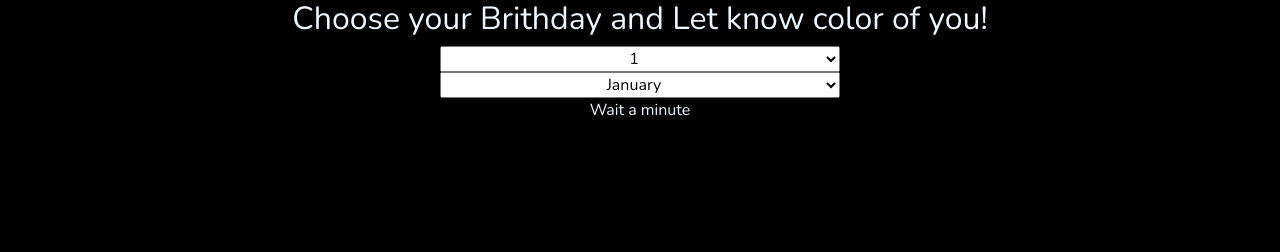
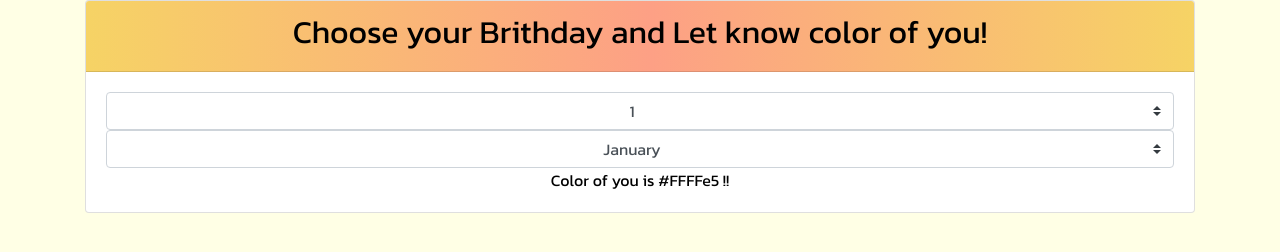
Before and after one commit to Pavaree/you_color, a plain HTML site: page home/index.html in a window 1280 px wide. Drawn offline with nearby package versions, Linux system fonts and the light colour scheme.

Commit message:
up style

```diff
--- a/home/index.html
+++ b/home/index.html
@@ -8,9 +8,13 @@
 	<script src="https://stackpath.bootstrapcdn.com/bootstrap/4.4.1/js/bootstrap.min.js"></script>
 	<link rel="stylesheet" href="https://stackpath.bootstrapcdn.com/bootstrap/4.4.1/css/bootstrap.min.css">
 	<link href="https://fonts.googleapis.com/css?family=Nunito&display=swap" rel="stylesheet">
+	<link href="https://fonts.googleapis.com/css?family=Kanit&display=swap" rel="stylesheet">
 	<style>
+		*{
+			font-family: 'Kanit', sans-serif;
+		}
 		body {
-			background-color: black;
+			background-color: #FFFFE5;
 			transition: background-color 2s;
 			font-family: 'Nunito', sans-serif;
 		}
@@ -20,6 +24,12 @@
 			display: block;
 			margin: 0 auto;
 			text-align-last: center;
+		}
+		.card-header{
+			background-image: linear-gradient(to right, #f6d365 0%, #fda085 51%, #f6d365 100%);
+		}
+		.card-header:hover{
+			background-image: linear-gradient(to right, #fbc2eb 0%, #a6c1ee 51%, #fbc2eb 100%);
 		}
 	</style>
 	<meta name="viewport" content="width=device-width, initial-scale=1, maximum-scale=1, user-scalable=no">
@@ -36,15 +46,14 @@
 <body>
 
 	<div class="container">
-		<div class="row">
-			<div class="col-md-12">
-				<h2 class="center-align" style="color: aliceblue; text-align: center; background-color: black;">
+		<div class="card center">
+			<div class="card-header">
+				<h2 class="center-align" style="color: black; text-align: center;">
 					Choose your Brithday and Let know color of you!
 				</h2>
 			</div>
-		</div>
-
-				<select id="the_d" onchange="findColor()">
+			<div class="card-body">
+				<select id="the_d" class="custom-select" onchange="findColor()">
 					<option>1</option>
 					<option>2</option>
 					<option>3</option>
@@ -78,7 +87,7 @@
 					<option>31</option>
 				</select>
 
-				<select id="the_m" onchange="findColor()">
+				<select id="the_m" class="custom-select" onchange="findColor()">
 					<option value="d1">January</option>
 					<option value="d2">February</option>
 					<option value="d3">March</option>
@@ -93,8 +102,9 @@
 					<option value="d12">December</option>
 				</select>
 
-				<div id="box1" style="color: aliceblue; text-align:center;">Wait a minute</div>
-
+				<div id="box1" style="color: black; text-align:center;">Color of you is #FFFFe5 !!</div>
+			</div>
+		</div>
 
 	</div>
 
@@ -164,7 +174,7 @@
 				"#17184b", "#003221", "#282b6e", "#28285a", "#bf783e",
 				"#8a3b00", "#bd6856", "#7dbb7d", "#bccddb", "#7c7684",
 				"#fffcbf", "#e3edc8", "#edee9e", "#ebe960", "#d7cf3a",
-				"#fdb86d", "#f37f44", "#f16f4f", "#d3381c", "#e95388","#89438c"],
+				"#fdb86d", "#f37f44", "#f16f4f", "#d3381c", "#e95388", "#89438c"],
 
 			"d10": ["", "#ee7948", "#8f2e14", "#ed6d35", "#ec5415",
 				"#c78a77", "#be8f68", "#946c45", "#b55233", "#7b411c",
```
